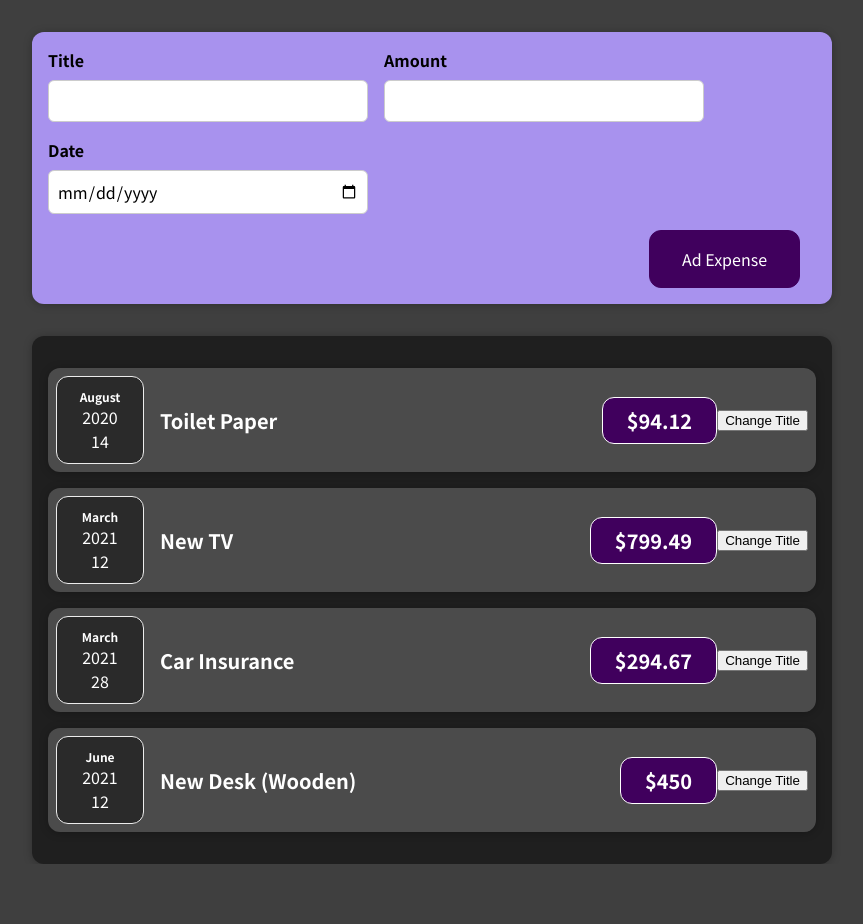
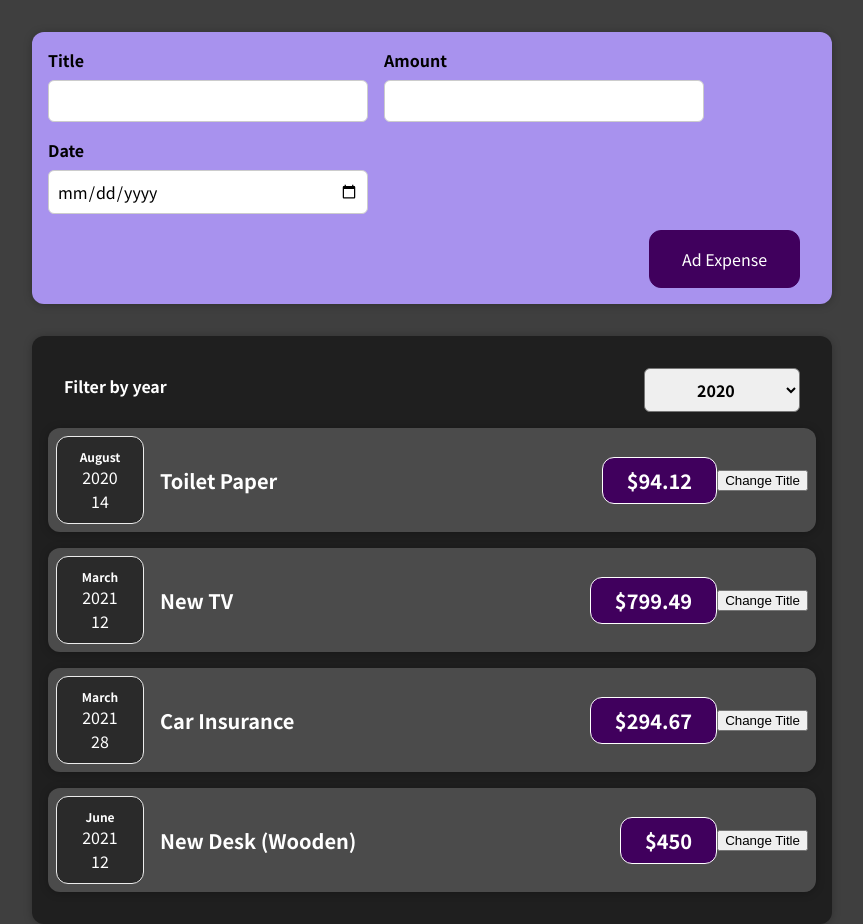
Before and after one commit to WebDevJasonCameron/LearningWebDev_REACT, a React (Create React App) app in the folder react-complete-guide/: page / in a window 1280 px wide. Shown: the whole page, without its empty margins (208-1071 px from the left). Before the commit the page ends 864 px from the top, so only its background shows below. Built offline with nearby package versions, Linux system fonts and the light colour scheme.

Commit message:
added expense filter js and css

```diff
--- /dev/null
+++ b/react-complete-guide/src/components/Expenses/ExpenseFilter.css
@@ -0,0 +1,24 @@
+.expenses-filter {
+  color: white;
+  padding: 0 1rem;
+}
+
+.expenses-filter__control {
+  display: flex;
+  width: 100%;
+  align-items: center;
+  justify-content: space-between;
+  margin: 1rem 0;
+}
+
+.expenses-filter label {
+  font-weight: bold;
+  margin-bottom: 0.5rem;
+}
+
+.expenses-filter select {
+  font: inherit;
+  padding: 0.5rem 3rem;
+  font-weight: bold;
+  border-radius: 6px;
+}
--- /dev/null
+++ b/react-complete-guide/src/components/Expenses/ExpenseFilter.js
@@ -0,0 +1,25 @@
+import React from "react";
+
+import "./ExpenseFilter.css";
+
+const ExpensesFilter = (props) => {
+	const dropdownChangeHandler = (event) => {
+		props.onChangeFilter(event.target.value);
+	};
+
+	return (
+		<div className="expenses-filter">
+			<div className="expenses-filter__control">
+				<label>Filter by year</label>
+				<select value={props.selected} onChange={dropdownChangeHandler}>
+					<option value="2022">2022</option>
+					<option value="2021">2021</option>
+					<option value="2020">2020</option>
+					<option value="2019">2019</option>
+				</select>
+			</div>
+		</div>
+	);
+};
+
+export default ExpensesFilter;
--- a/react-complete-guide/src/components/Expenses/Expenses.js
+++ b/react-complete-guide/src/components/Expenses/Expenses.js
@@ -1,12 +1,24 @@
-import React from "react";
+import React, { useState } from "react";
 
 import ExpenseItem from "./ExpenseItem";
 import Card from "../UI/Card";
+import ExpensesFilter from "./ExpenseFilter";
 import "./Expenses.css";
 
 const Expenses = (props) => {
+	const [filteredYear, setFilteredYear] = useState("2020");
+
+	const filterChangeHandler = (selectedYear) => {
+		setFilteredYear(selectedYear);
+	};
+
 	return (
+		<div>
 			<Card className="expenses">
+				<ExpensesFilter
+					selected={filteredYear}
+					onChangeFilter={filterChangeHandler}
+				/>
 				<ExpenseItem
 					title={props.items[0].title}
 					amount={props.items[0].amount}
@@ -28,6 +40,7 @@
 					date={props.items[3].date}
 				/>
 			</Card>
+		</div>
 	);
 };
 
```
Lines whose indentation alone changed are shown as unchanged.
